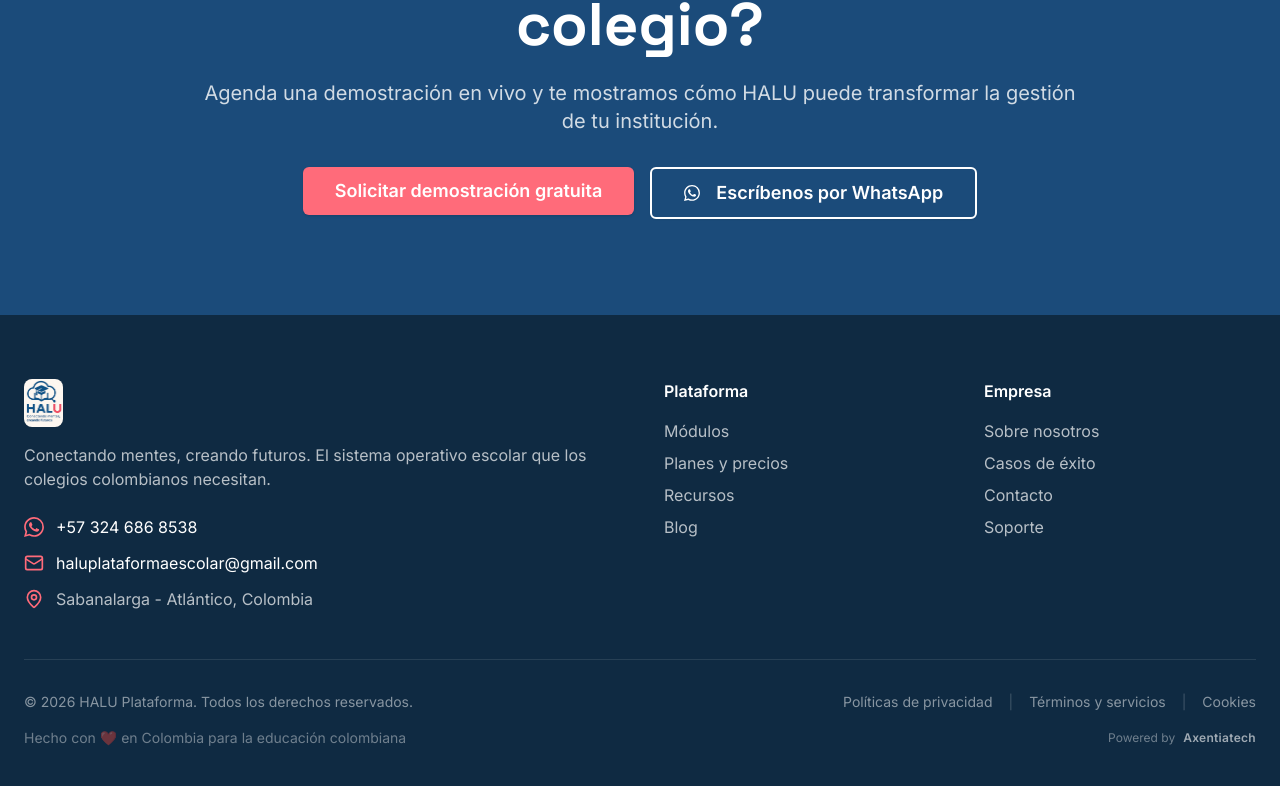
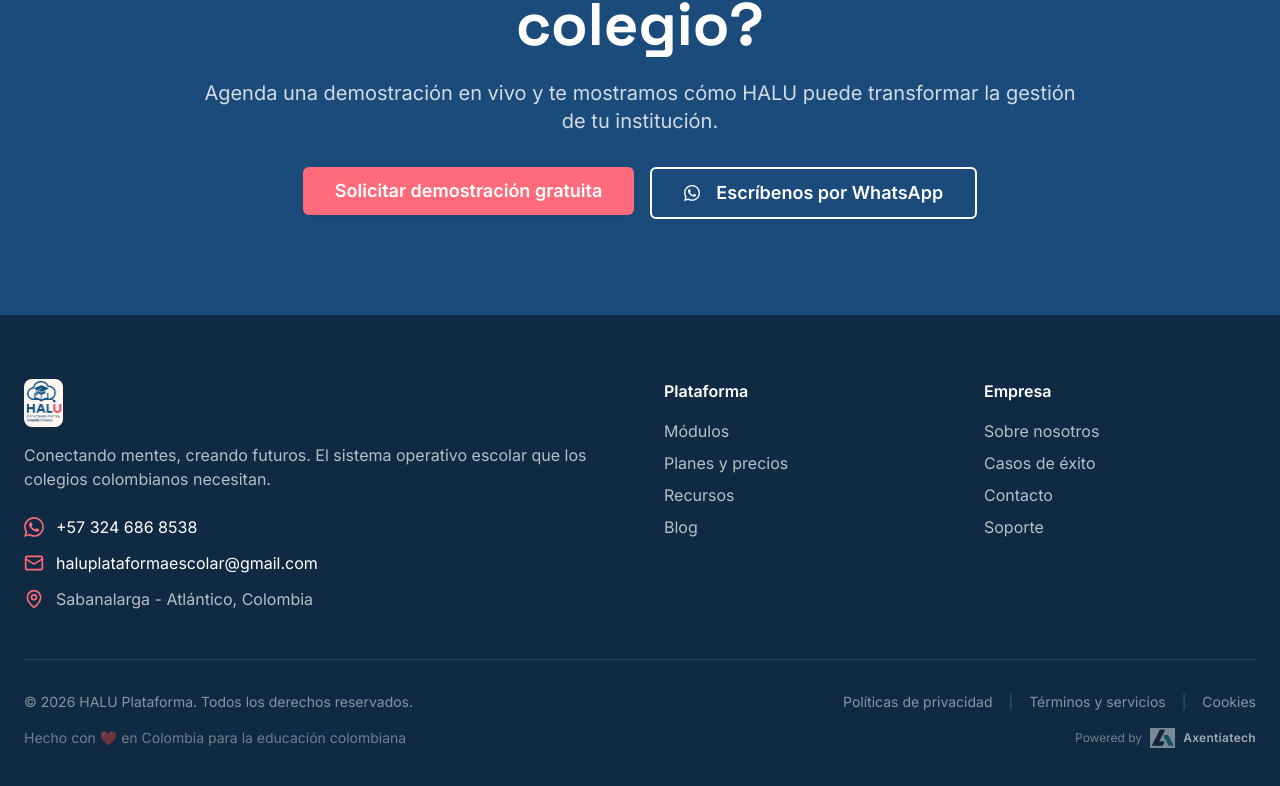
Before and after one commit to habid8374/nuevalandinghalu, a Next.js app: page / in a window 1280 px wide. Shown: the part 6543-7329 px from the top of the page. Built offline with nearby package versions, Linux system fonts and the light colour scheme.

Commit message:
Add Axentiatech logo to powered by section in footer

```diff
--- a/app/page.js
+++ b/app/page.js
@@ -853,6 +853,7 @@ export default function Home() {
                 className="flex items-center gap-2 text-white/40 hover:text-white/70 transition-colors text-xs"
               >
                 Powered by
+                <img src="/axentiatech-logo.png" alt="Axentiatech" className="h-5 w-auto opacity-50 hover:opacity-80 transition-opacity" />
                 <span className="font-bold tracking-wide text-white/60">Axentiatech</span>
               </a>
             </div>
```
Also changed, not shown: public/axentiatech-logo.png (added).
